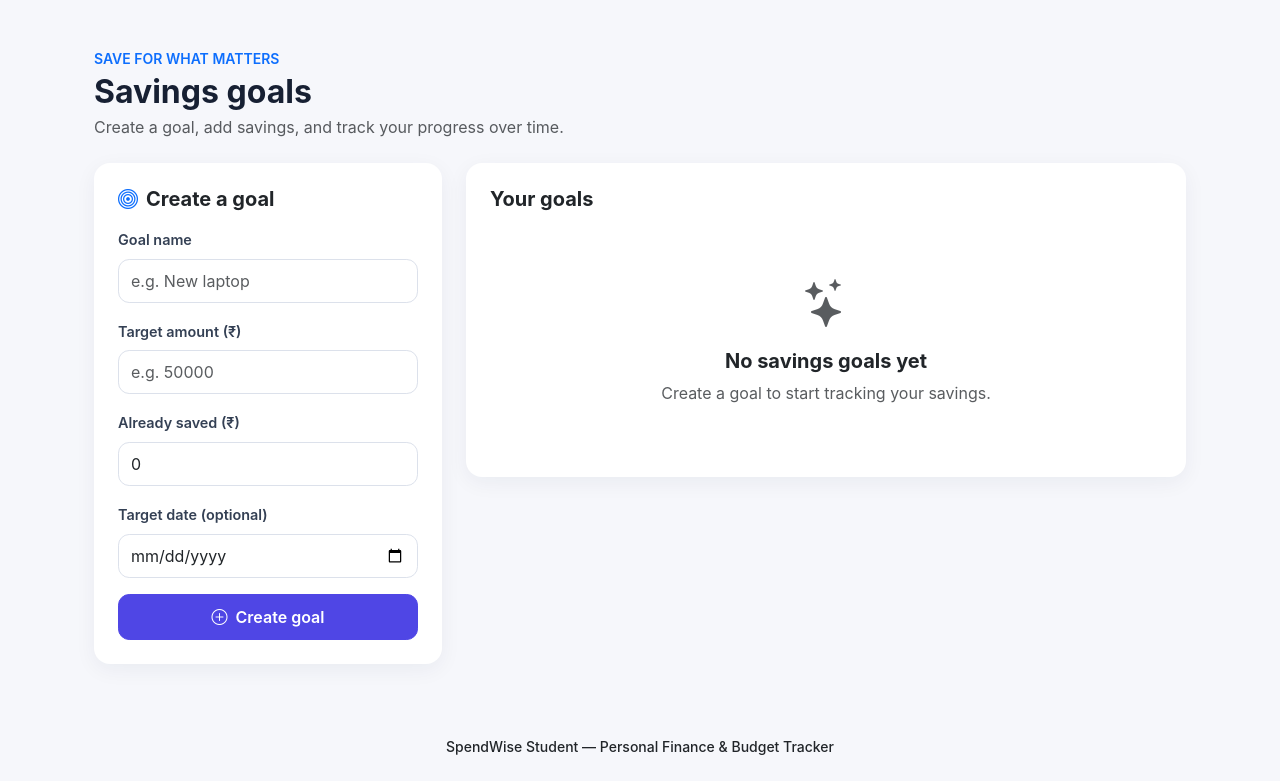
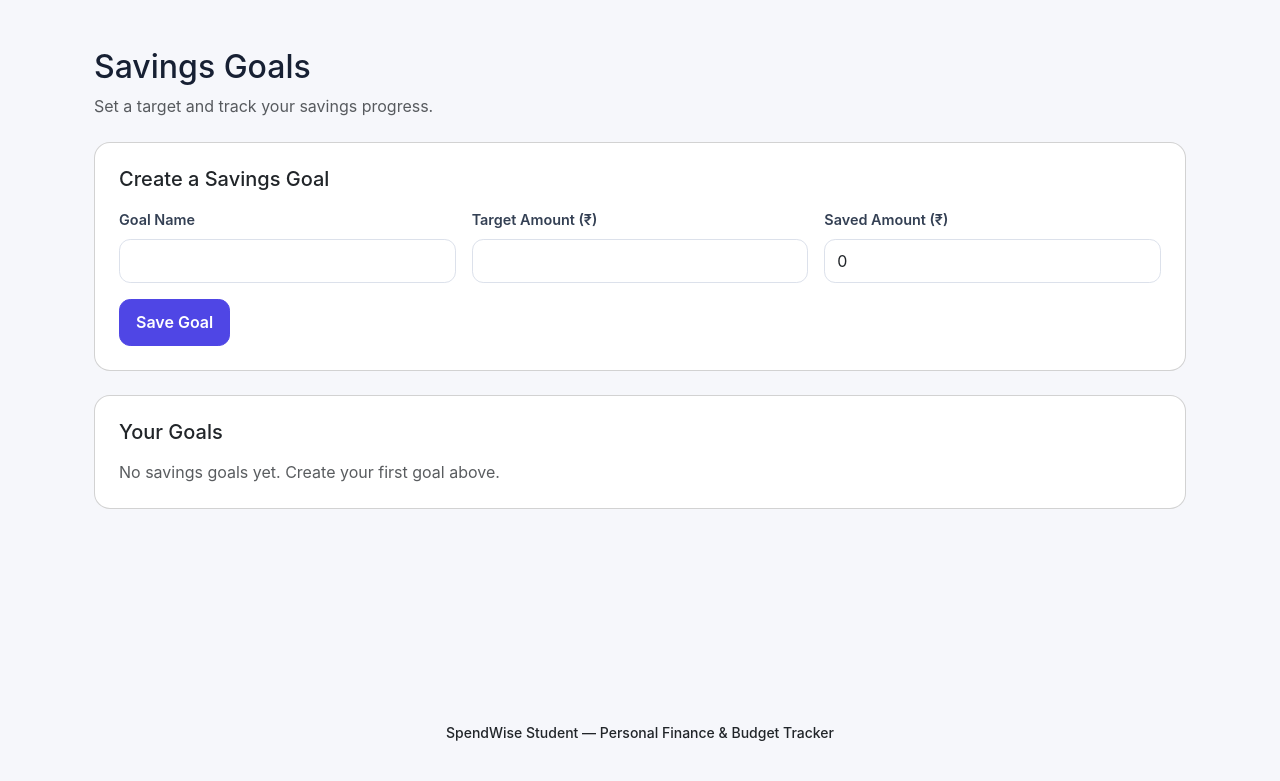
Before and after one commit to manavpathak2404/SpendWise-Student, a Flask app: template templates/goals.html in a window 1280 px wide. Shown: the part 60-841 px from the top of the page. After the commit the page ends 801 px from the top, so only its background shows below. Run offline with Flask 3, Linux system fonts and the light colour scheme; the template is opened without the code that fills it, so the values that code supplies are empty.

Commit message:
Refactor savings goals page layout and content

```diff
--- a/templates/goals.html
+++ b/templates/goals.html
@@ -1,125 +1,67 @@
 {% extends "base.html" %}
-
 {% block title %}Savings Goals | SpendWise Student{% endblock %}
 
 {% block content %}
 <div class="container py-4">
-    <div class="d-flex flex-wrap justify-content-between align-items-center gap-3 mb-4">
-        <div>
-            <p class="text-uppercase small fw-semibold text-primary mb-1">Save for what matters</p>
-            <h1 class="h2 fw-bold mb-1">Savings goals</h1>
-            <p class="text-muted mb-0">Create a goal, add savings, and track your progress over time.</p>
-        </div>
+    <div class="mb-4">
+        <h2>Savings Goals</h2>
+        <p class="text-muted">Set a target and track your savings progress.</p>
     </div>
 
-    <div class="row g-4">
-        <div class="col-12 col-lg-4">
-            <div class="card border-0 shadow-sm">
-                <div class="card-body p-4">
-                    <h2 class="h5 fw-bold mb-3"><i class="bi bi-bullseye text-primary me-2"></i>Create a goal</h2>
-                    <form method="POST" action="{{ url_for('goals') }}">
-                        <div class="mb-3">
-                            <label for="title" class="form-label">Goal name</label>
-                            <input type="text" class="form-control" id="title" name="title"
-                                   maxlength="100" placeholder="e.g. New laptop" required>
-                        </div>
-                        <div class="mb-3">
-                            <label for="target_amount" class="form-label">Target amount (₹)</label>
-                            <input type="number" class="form-control" id="target_amount" name="target_amount"
-                                   min="0.01" step="0.01" placeholder="e.g. 50000" required>
-                        </div>
-                        <div class="mb-3">
-                            <label for="saved_amount" class="form-label">Already saved (₹)</label>
-                            <input type="number" class="form-control" id="saved_amount" name="saved_amount"
-                                   min="0" step="0.01" value="0">
-                        </div>
-                        <div class="mb-3">
-                            <label for="target_date" class="form-label">Target date (optional)</label>
-                            <input type="date" class="form-control" id="target_date" name="target_date">
-                        </div>
-                        <button type="submit" class="btn btn-primary w-100">
-                            <i class="bi bi-plus-circle me-1"></i> Create goal
-                        </button>
-                    </form>
+    {% if errors %}
+        <div class="alert alert-danger">
+            {% for error in errors %}
+                <div>{{ error }}</div>
+            {% endfor %}
+        </div>
+    {% endif %}
+
+    <div class="card p-4 mb-4">
+        <h5 class="mb-3">Create a Savings Goal</h5>
+        <form method="POST" action="{{ url_for('savings_goals') }}">
+            <div class="row g-3">
+                <div class="col-md-4">
+                    <label class="form-label">Goal Name</label>
+                    <input class="form-control" type="text" name="name" required maxlength="100">
+                </div>
+                <div class="col-md-4">
+                    <label class="form-label">Target Amount (₹)</label>
+                    <input class="form-control" type="number" name="target_amount" min="1" step="0.01" required>
+                </div>
+                <div class="col-md-4">
+                    <label class="form-label">Saved Amount (₹)</label>
+                    <input class="form-control" type="number" name="saved_amount" min="0" step="0.01" value="0">
                 </div>
             </div>
-        </div>
+            <button class="btn btn-primary mt-3" type="submit">Save Goal</button>
+        </form>
+    </div>
 
-        <div class="col-12 col-lg-8">
-            <div class="card border-0 shadow-sm">
-                <div class="card-body p-4">
-                    <h2 class="h5 fw-bold mb-3">Your goals</h2>
-
-                    {% if goals %}
-                        {% for goal in goals %}
-                        <div class="border rounded-3 p-3 p-md-4 mb-3">
-                            <div class="d-flex flex-wrap justify-content-between align-items-start gap-2 mb-3">
-                                <div>
-                                    <h3 class="h6 fw-bold mb-1">{{ goal.title }}</h3>
-                                    <p class="small text-muted mb-0">
-                                        {% if goal.target_date %}
-                                            Target date: {{ goal.target_date }}
-                                        {% else %}
-                                            No target date set
-                                        {% endif %}
-                                    </p>
-                                </div>
-                                <span class="badge {% if goal.percent >= 100 %}text-bg-success{% else %}text-bg-primary{% endif %}">
-                                    {{ goal.percent }}% saved
-                                </span>
-                            </div>
-
-                            <div class="d-flex justify-content-between small mb-2">
-                                <span>Saved: <strong>{{ goal.saved_amount|currency }}</strong></span>
-                                <span>Target: <strong>{{ goal.target_amount|currency }}</strong></span>
-                            </div>
-                            <div class="progress mb-3" role="progressbar"
-                                 aria-label="{{ goal.title }} savings progress"
-                                 aria-valuenow="{{ goal.percent }}" aria-valuemin="0" aria-valuemax="100"
-                                 style="height: 10px;">
-                                <div class="progress-bar {% if goal.percent >= 100 %}bg-success{% else %}bg-primary{% endif %}"
-                                     style="width: {{ [goal.percent, 100]|min }}%;"></div>
-                            </div>
-
-                            {% if goal.percent >= 100 %}
-                            <p class="small text-success fw-semibold mb-3"><i class="bi bi-check-circle me-1"></i>Goal achieved!</p>
-                            {% else %}
-                            <p class="small text-muted mb-3">Still needed: {{ goal.remaining|currency }}</p>
-                            {% endif %}
-
-                            <div class="row g-2 align-items-end">
-                                <div class="col-12 col-md-7">
-                                    <form method="POST" action="{{ url_for('update_goal', goal_id=goal.id) }}">
-                                        <label for="saved-{{ goal.id }}" class="form-label small">Update total saved (₹)</label>
-                                        <div class="input-group">
-                                            <input type="number" class="form-control" id="saved-{{ goal.id }}"
-                                                   name="saved_amount" min="0" step="0.01"
-                                                   value="{{ goal.saved_amount }}" required>
-                                            <button type="submit" class="btn btn-outline-primary">Update</button>
-                                        </div>
-                                    </form>
-                                </div>
-                                <div class="col-12 col-md-5 text-md-end">
-                                    <form method="POST" action="{{ url_for('delete_goal', goal_id=goal.id) }}"
-                                          onsubmit="return confirm('Delete this savings goal? This cannot be undone.');">
-                                        <button type="submit" class="btn btn-outline-danger btn-sm">
-                                            <i class="bi bi-trash me-1"></i> Delete goal
-                                        </button>
-                                    </form>
+    <div class="card p-4">
+        <h5 class="mb-3">Your Goals</h5>
+        {% if goals %}
+            <div class="row g-3">
+                {% for goal in goals %}
+                    <div class="col-md-6">
+                        <div class="border rounded p-3 h-100">
+                            <h5>{{ goal.name }}</h5>
+                            <p class="mb-1">Target: {{ goal.target_amount|default(goal.target)|default(0)|currency }}</p>
+                            <p class="mb-2">Saved: {{ goal.saved_amount|default(goal.saved)|default(0)|currency }}</p>
+                            {% set target = goal.target_amount|default(goal.target)|default(0)|float %}
+                            {% set saved = goal.saved_amount|default(goal.saved)|default(0)|float %}
+                            {% set progress = (saved / target * 100) if target > 0 else 0 %}
+                            <div class="progress" role="progressbar" aria-valuenow="{{ progress|round|int }}" aria-valuemin="0" aria-valuemax="100">
+                                <div class="progress-bar" style="width: {{ [progress, 100]|min }}%">
+                                    {{ progress|round|int }}%
                                 </div>
                             </div>
                         </div>
-                        {% endfor %}
-                    {% else %}
-                        <div class="text-center py-5">
-                            <div class="display-5 text-muted mb-3"><i class="bi bi-stars"></i></div>
-                            <h3 class="h5 fw-bold">No savings goals yet</h3>
-                            <p class="text-muted mb-0">Create a goal to start tracking your savings.</p>
-                        </div>
-                    {% endif %}
-                </div>
+                    </div>
+                {% endfor %}
             </div>
-        </div>
+        {% else %}
+            <p class="text-muted mb-0">No savings goals yet. Create your first goal above.</p>
+        {% endif %}
     </div>
 </div>
 {% endblock %}
```
